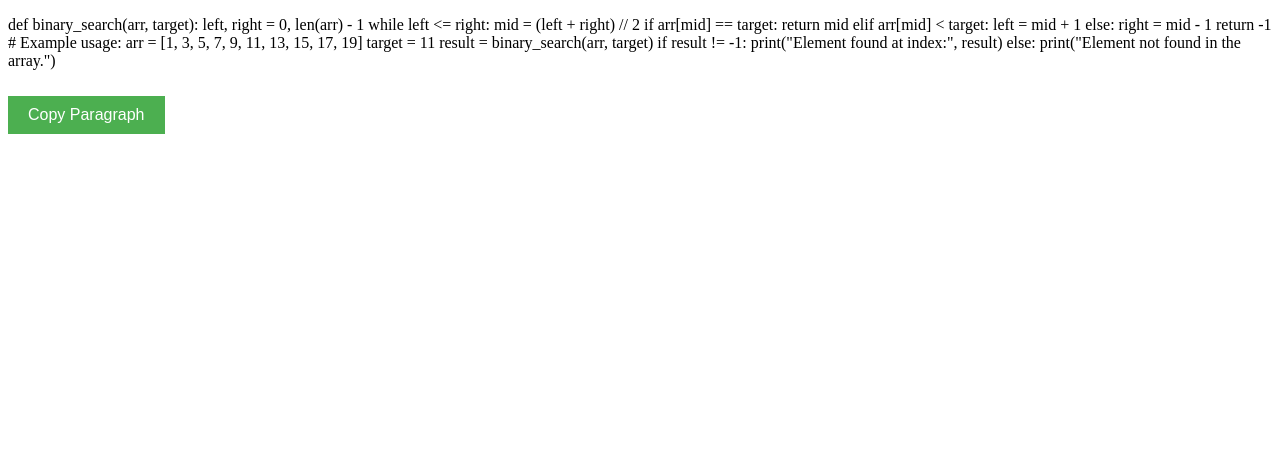
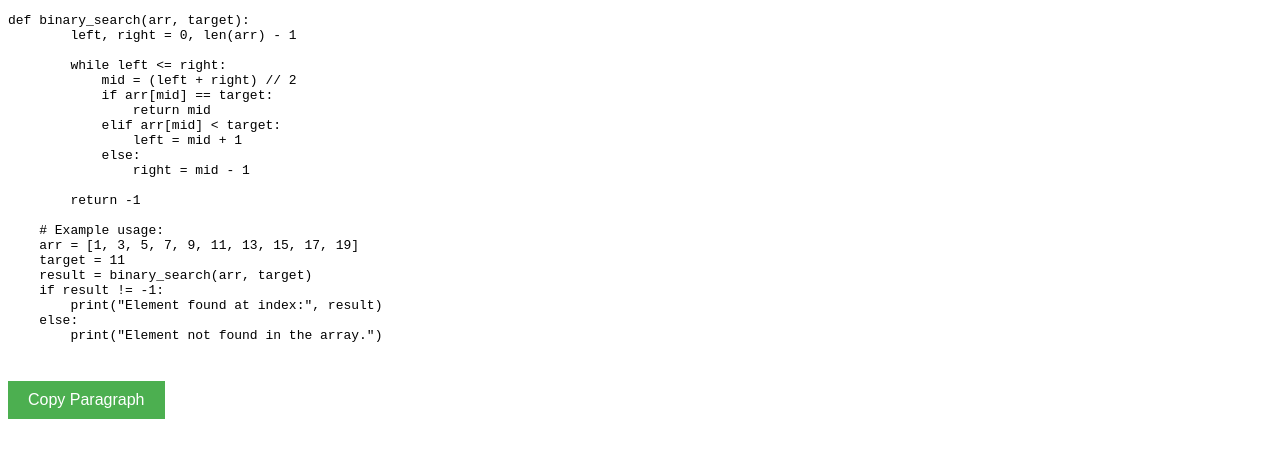
Before and after one commit to lokesh-232/prc, a plain HTML site: page index.html in a window 1280 px wide. Drawn offline with Linux system fonts and the light colour scheme.

Commit message:
Update index.html

```diff
--- a/index.html
+++ b/index.html
@@ -20,7 +20,7 @@
     </style>
 </head>
 <body>
-    <p id="paragraph">def binary_search(arr, target):
+    <pre id="paragraph">def binary_search(arr, target):
         left, right = 0, len(arr) - 1
 
         while left <= right:
@@ -42,7 +42,7 @@
         print("Element found at index:", result)
     else:
         print("Element not found in the array.")
-    </p>
+    </pre>
     <button id="copyButton" onclick="copyParagraph()">Copy Paragraph</button>
 
     <script>
```
